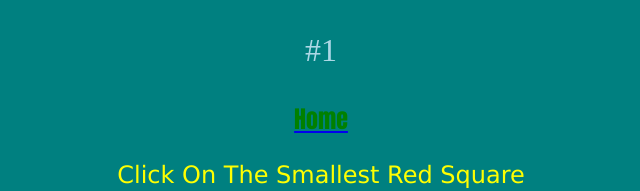
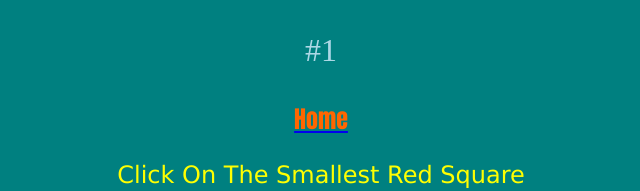
Before and after one commit to Suhaib5333/Object-Clicking, a plain HTML site: page Index1.html in a window 1280 px wide. Shown: the top 191 px of the page, without its empty margins (319-959 px from the left). Drawn offline with Linux system fonts and the light colour scheme.

Commit message:
Update StyleSheet.css

```diff
--- a/StyleSheet.css
+++ b/StyleSheet.css
@@ -28,7 +28,7 @@
 
 .home {
 
-	color: green;
+	color: #ff6600;
 	font-family: Impact;
 	font-size: 24px;
 	text-align: center;
```
